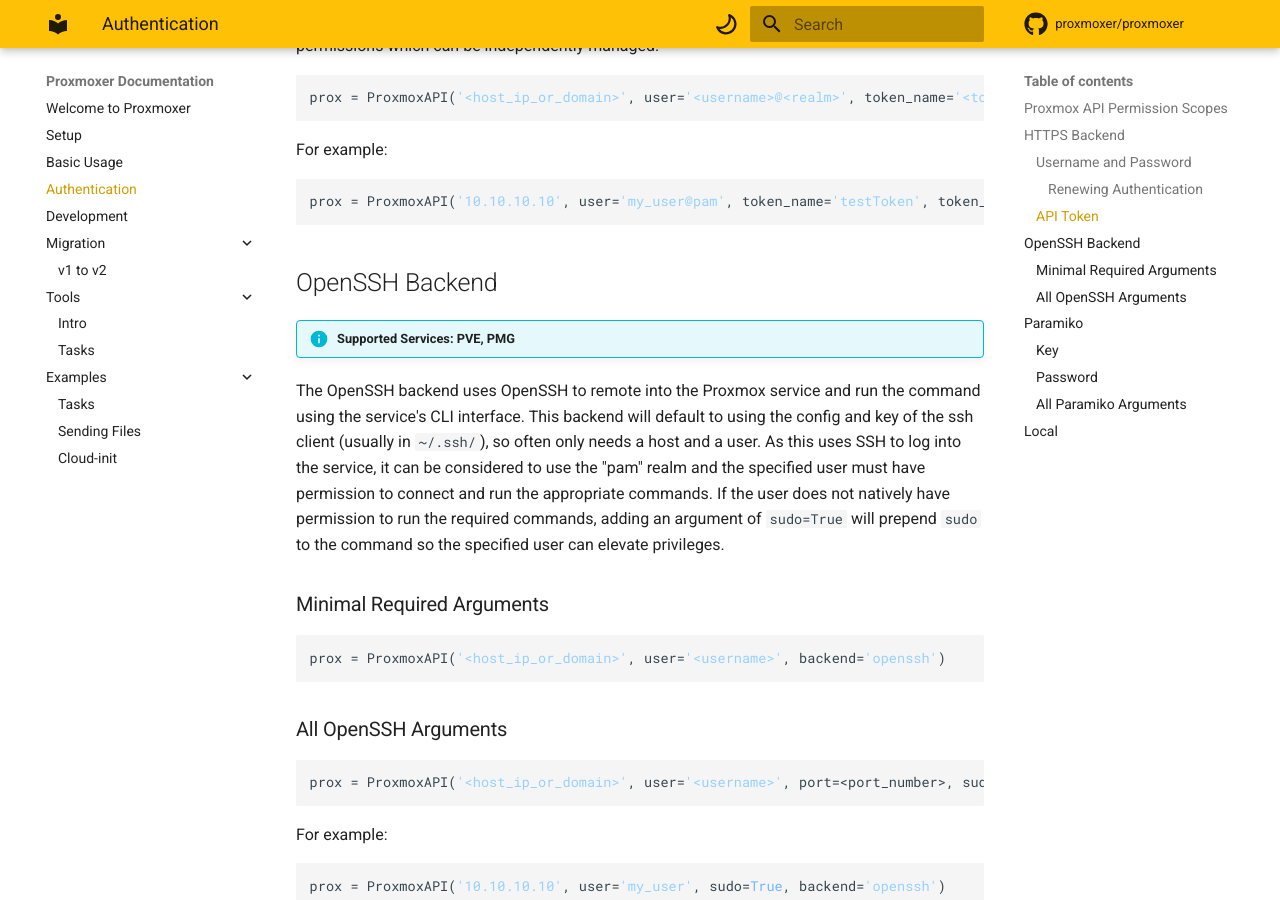
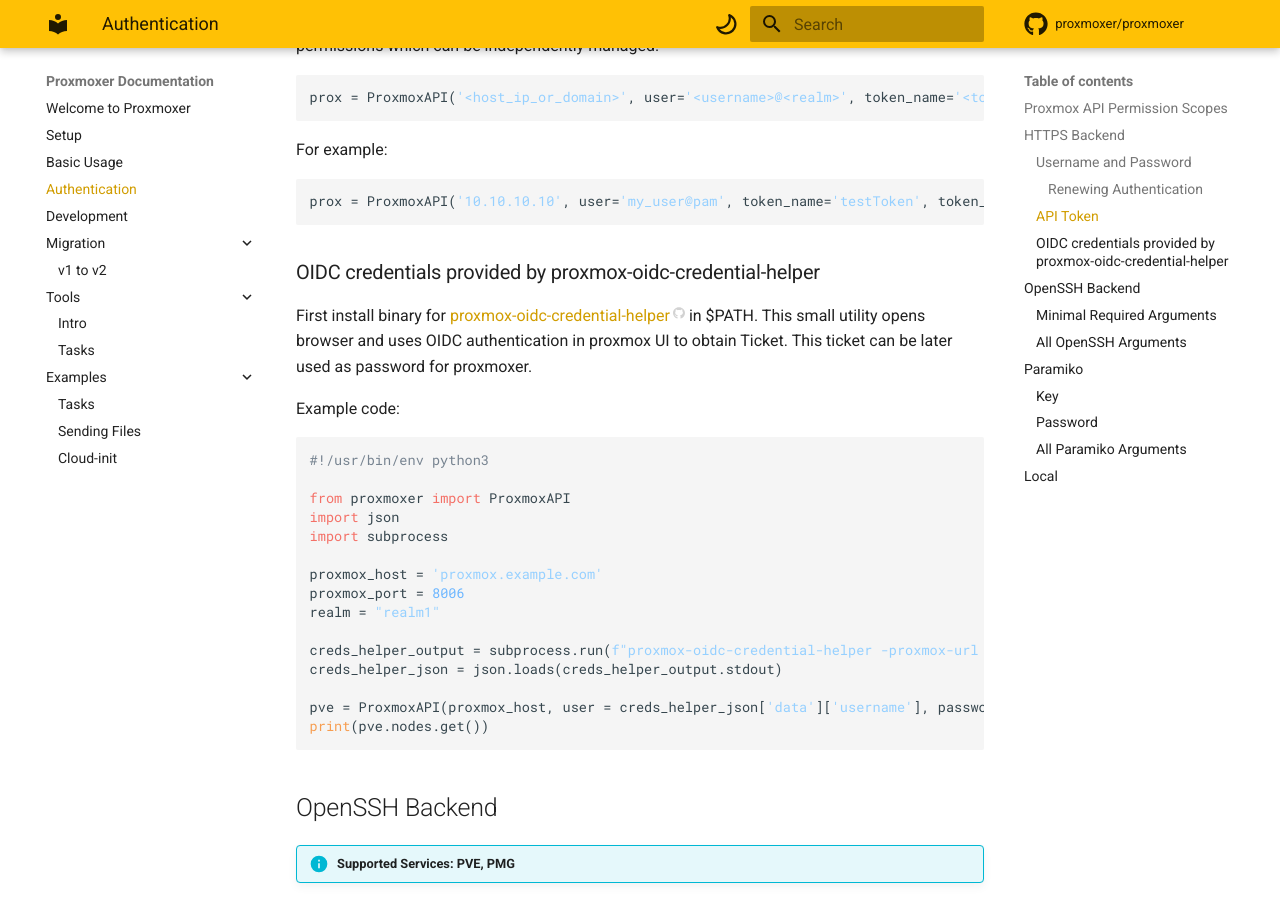
Before and after one commit to proxmoxer/docs, an MkDocs documentation site: the page built from docs/authentication.md, in a window 1280 px wide and 900 px high, scrolled down 1860 px. Built offline with MkDocs 1.6.1 and Material for MkDocs 9.7.7, drawn with Linux system fonts in a browser that asks for light colours; nearby versions of some CDN libraries; comment, search, counter and statistics services are not loaded; the version menu is left out.

Commit message:
docs: proxmox-oidc-credentla-helper integration example

````diff
--- a/docs/authentication.md
+++ b/docs/authentication.md
@@ -57,6 +57,29 @@
 
 ```python
 prox = ProxmoxAPI('10.10.10.10', user='my_user@pam', token_name='testToken', token_value='41c97f11-b8c6-47db-9886-7fa841e64b6e', verify_ssl=False)
+```
+
+### OIDC credentials provided by proxmox-oidc-credential-helper
+
+First install binary for [proxmox-oidc-credential-helper](https://github.com/camaeel/proxmox-oidc-credential-helper/) in $PATH. This small utility opens browser and uses OIDC authentication in proxmox UI to obtain Ticket. This ticket can be later used as password for proxmoxer.
+
+Example code:
+```python
+#!/usr/bin/env python3
+
+from proxmoxer import ProxmoxAPI
+import json
+import subprocess
+
+proxmox_host = 'proxmox.example.com'
+proxmox_port = 8006
+realm = "realm1"
+
+creds_helper_output = subprocess.run(f"proxmox-oidc-credential-helper -proxmox-url https://{proxmox_host}:{proxmox_port} -realm {realm} -output=json", shell=True, capture_output=True)
+creds_helper_json = json.loads(creds_helper_output.stdout)
+
+pve = ProxmoxAPI(proxmox_host, user = creds_helper_json['data']['username'], password = creds_helper_json['data']['ticket'], verify_ssl=True)
+print(pve.nodes.get())
 ```
 
 ## OpenSSH Backend
````
